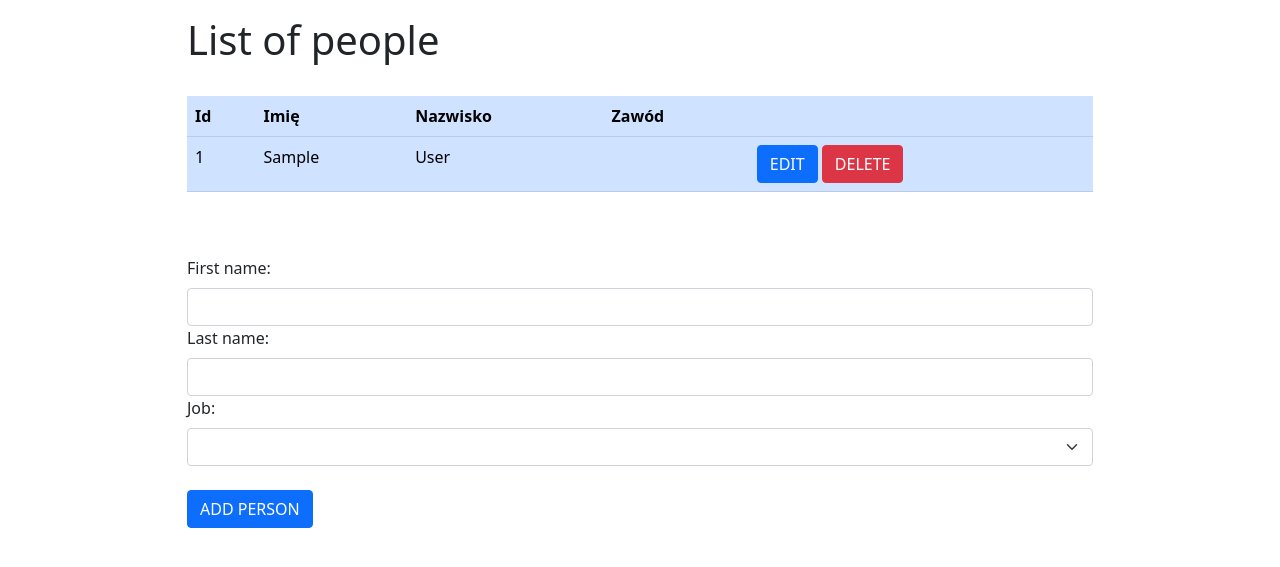
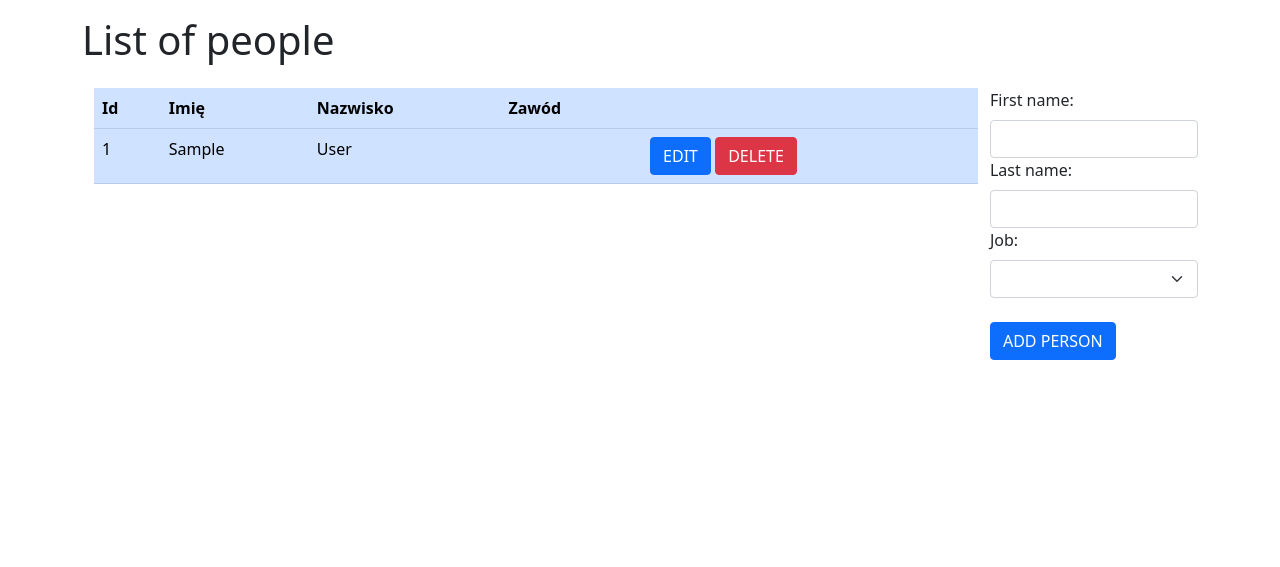
Before and after one commit to WitholdP/Filmweb, a Django app: page /persons/ in a window 1280 px wide. Shown: the part 56-623 px from the top of the page. Run offline with Django 3.2, Linux system fonts and the light colour scheme; tables that the repository leaves empty hold one stand-in row (values such as "Sample post"); data that the repository does not hold is empty.

Commit message:
fixed all layouts

```diff
--- a/templates/films/movies.html
+++ b/templates/films/movies.html
@@ -14,7 +14,7 @@
     {% for movie in movies %}
       <div class="card m-1" style="width: 50rem;">
         <div class="d-flex">
-          <img class="card-img-top" src="..." alt="Card image cap">
+          <img class="card-img-top m-1" src="..." alt="Card image cap">
           <div class="card-body">
             <h5 class="card-title">{{ movie.title }}</h5>
             <h6 class="card-subtitle mb-2 text-muted">{{ movie.year }}</h6>
--- a/templates/films/persons.html
+++ b/templates/films/persons.html
@@ -8,14 +8,9 @@
   </div>
 {% endif %}
 
-<div class="container">
-  <div class="row">
-    <div class="col">
-      {# 1 of 3 #}
-    </div>
-    <div class="col-10">
 <h1>List of people</h1>
-      <br>
+<div class="d-flex mt-4">
+  <div class="container mr-3">
     <table class="table table-primary">
       <tr>
         <th>Id</th>
@@ -37,7 +32,8 @@
       </tr>
       {% endfor %}
     </table>
-      <br><br>
+  </div>
+  <div class="ml-3">
     <form class="" action="" method="POST">
       {% csrf_token %}
       <label for="first_name" class="form-label">First name:</label><br>
@@ -55,10 +51,6 @@
       <button type="submit" class="btn btn-primary">ADD PERSON</button>
     </form>
   </div>
-    <div class="col">
-      {# 3 of 3 #}
-    </div>
-  </div>
 </div>
 
 {% endblock %}
```
Also changed, not shown: templates/films/person.html (+0 -10 lines). Lines whose indentation alone changed are shown as unchanged.
